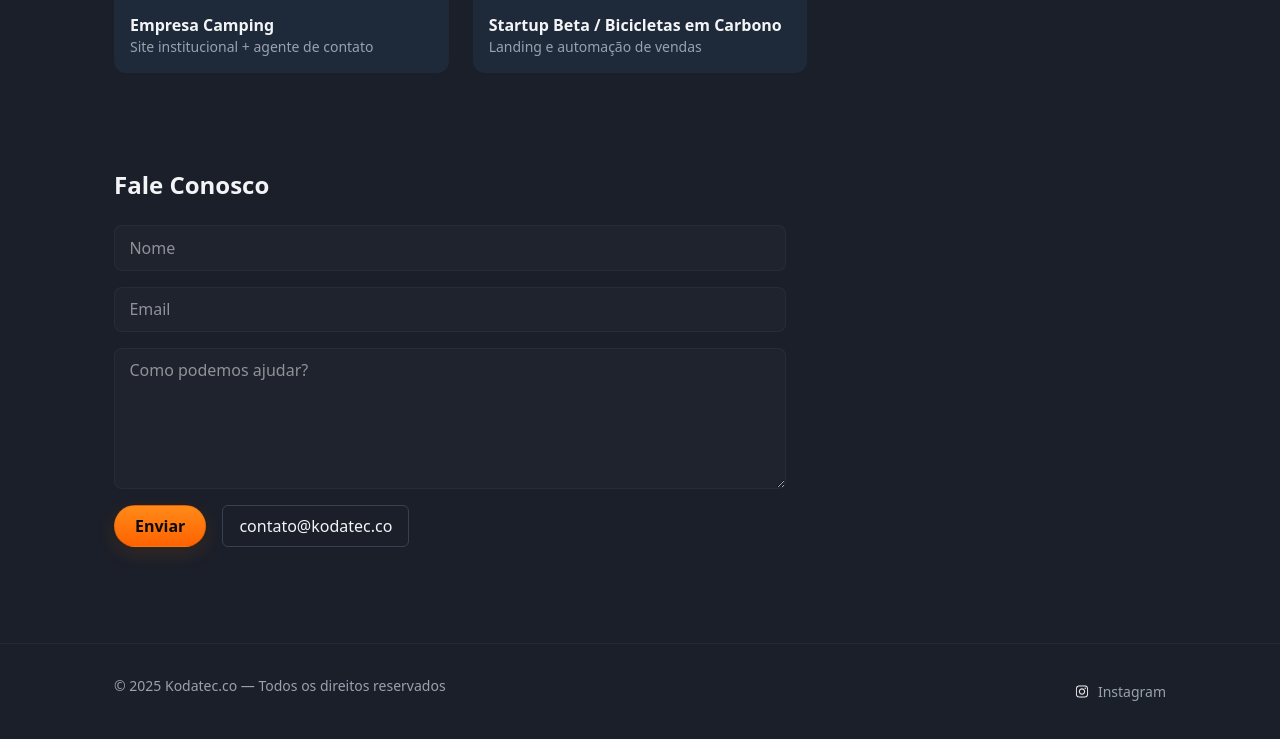
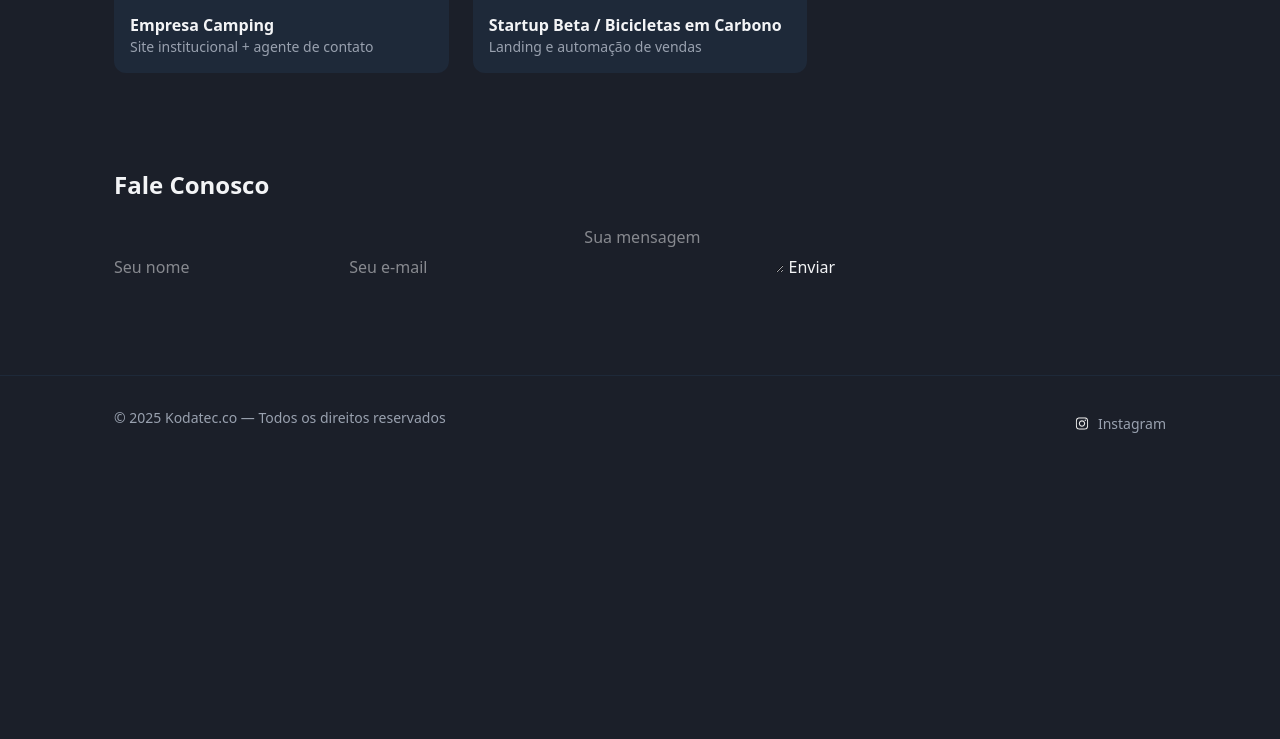
Before and after one commit to henriquecatanho/kodatec.co, a website: page src/index.html in a window 1280 px wide. Shown: the part 2005-2744 px from the top of the page. After the commit the page ends 2477 px from the top, so only its background shows below. Drawn offline with Linux system fonts and the light colour scheme.

Commit message:
ajuste formulário

```diff
--- a/src/index.html
+++ b/src/index.html
@@ -177,24 +177,21 @@
 <section id="contato" class="py-12">
   <h3 class="text-2xl font-bold mb-6">Fale Conosco</h3>
 
-<form id="contact-form" action="https://formsubmit.co/kodatec.co@gmail.com" method="POST" class="grid gap-4 max-w-2xl">
-  <input class="input" name="nome" placeholder="Nome" required />
-  <input class="input" name="email" placeholder="Email" type="email" required />
-  <textarea class="input" name="mensagem" rows="5" placeholder="Como podemos ajudar?" required></textarea>
+<form action="https://formsubmit.co/bd071483c02059d61842e6eb0e898d03" method="POST">
+  <input type="text" name="name" placeholder="Seu nome" required>
+  <input type="email" name="email" placeholder="Seu e-mail" required>
+  <textarea name="message" placeholder="Sua mensagem" required></textarea>
 
-  <!-- Configurações do FormSubmit -->
-  <input type="hidden" name="_subject" value="Novo contato via site Kodatec.co">
+  <input type="hidden" name="_subject" value="Novo contato pelo site Kodatec!">
+  <input type="hidden" name="_template" value="box">
   <input type="hidden" name="_captcha" value="false">
-  <input type="hidden" name="_template" value="table">
+  <input type="hidden" name="_next" value="https://kodatec.vercel.app/#sucesso">
 
-  <!-- A chave secreta (token) que o FormSubmit te deu -->
-  <input type="hidden" name="_token" value="bd071483c02059d61842e6eb0e898d03">
+  <button type="submit">Enviar</button>
+</form>
 
-  <div class="flex gap-4">
-    <button class="btn" type="submit">Enviar</button>
-    <a class="px-4 py-2 rounded-md border border-gray-700 hover:bg-gray-800" href="mailto:contato@kodatec.co">contato@kodatec.co</a>
-  </div>
-</form>
+
+
 
 
 
```
Also changed, not shown: src/output.css.
